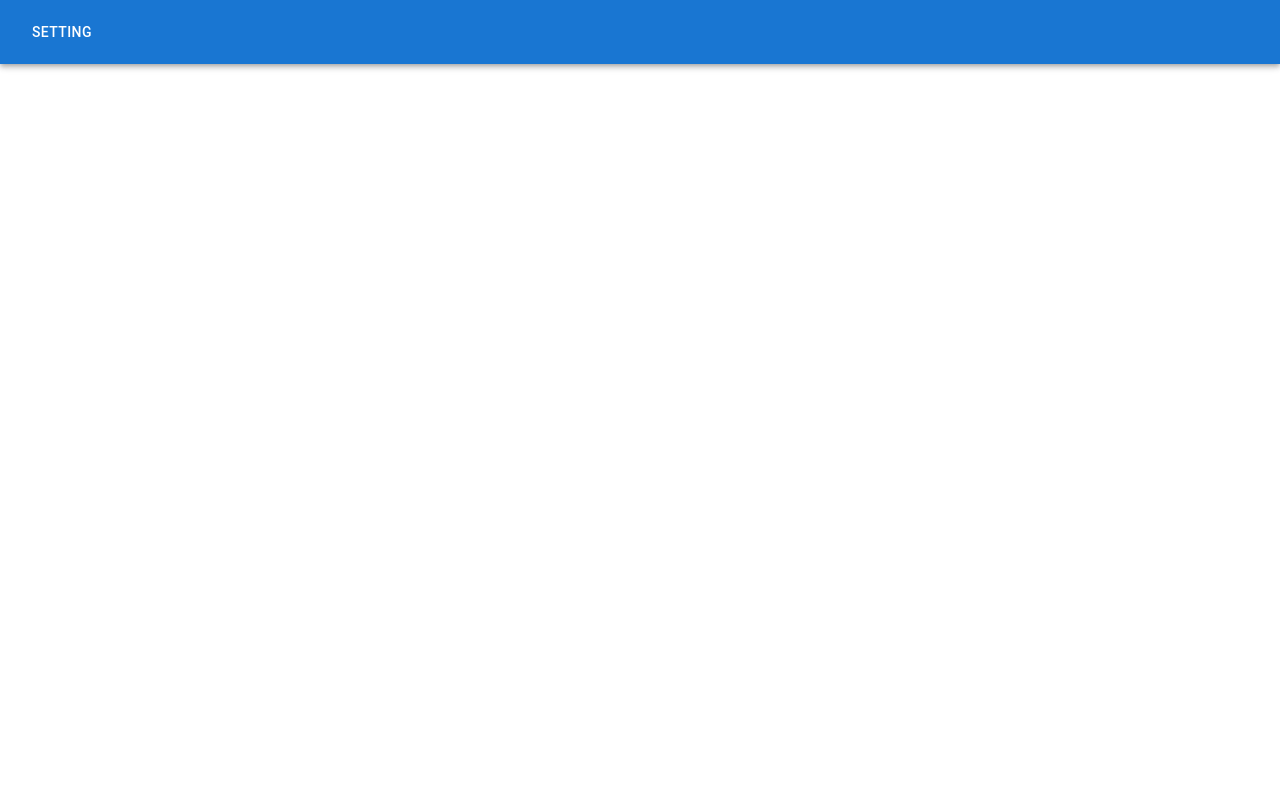
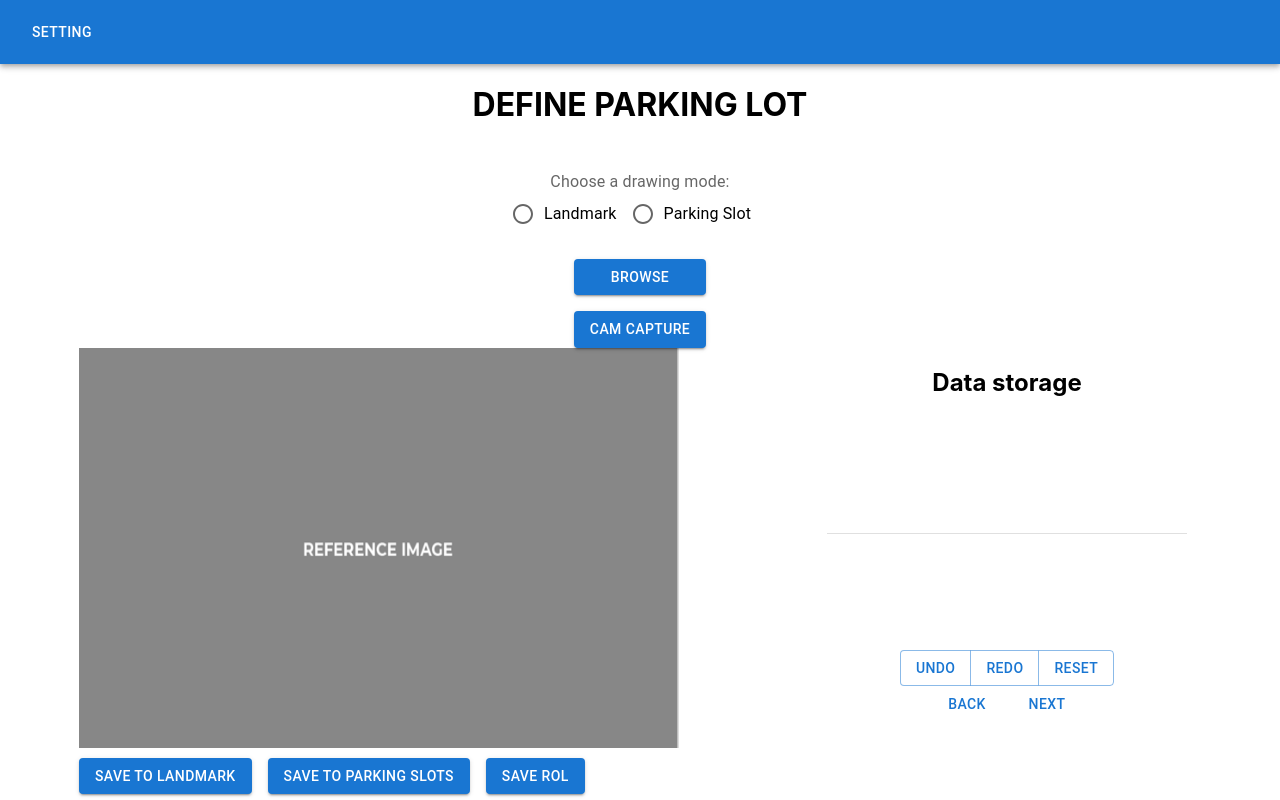
Before and after one commit to hodiepanh/parking-lot-app, a React (Create React App) app: page /calib/1 in a window 1280 px wide. Built offline with nearby package versions, Linux system fonts and the light colour scheme.

Commit message:
db update

```diff
--- a/data/db.json
+++ b/data/db.json
@@ -1,32 +1,69 @@
 {
   "parkinglots": [
     {
+      "title": "Parking Lot A",
+      "id": 1,
+      "landmark": [
+        {
           "id": 0,
-      "title": "Parking Lot A"
+          "x1": 322,
+          "y1": 41,
+          "x2": 402,
+          "y2": 107
         },
         {
           "id": 1,
-      "title": "Parking Lot B"
+          "x1": 311,
+          "y1": 102,
+          "x2": 423,
+          "y2": 149
+        }
+      ],
+      "slot": [
+        {
+          "id": 0,
+          "x1": 326,
+          "y1": 267,
+          "x2": 427,
+          "y2": 344
         },
         {
-      "id": 2,
-      "title": "Parking Lot C"
+          "id": 1,
+          "x1": 143,
+          "y1": 274,
+          "x2": 214,
+          "y2": 318
+        }
+      ],
+      "standard": ""
     },
     {
-      "id": 3,
-      "title": "Parking Lot D"
+      "title": "Parking Lot B",
+      "id": 2,
+      "landmark": [],
+      "slot": [],
+      "standard": ""
     },
     {
-      "title": "sskdhks",
-      "id": 4
+      "title": "Parking Lot C",
+      "id": 3,
+      "landmark": [],
+      "slot": [],
+      "standard": ""
     },
     {
-      "title": "ghjfj",
-      "id": 5
+      "title": "Parking Lot D",
+      "id": 4,
+      "landmark": [],
+      "slot": [],
+      "standard": ""
     },
     {
-      "title": "new parking lot",
-      "id": 6
+      "title": "Parking Lot E",
+      "id": 5,
+      "landmark": [],
+      "slot": [],
+      "standard": ""
     }
   ]
 }
--- a/package.json
+++ b/package.json
@@ -11,6 +11,8 @@
     "@testing-library/react": "^13.4.0",
     "@testing-library/user-event": "^13.5.0",
     "axios": "^1.1.3",
+    "list-files": "^1.1.4",
+    "list-react-files": "^0.2.0",
     "react": "^17.0.2",
     "react-dom": "^17.0.2",
     "react-redux": "^8.0.4",
--- a/src/App.js
+++ b/src/App.js
@@ -23,7 +23,7 @@ function App() {
             <Route exact path="/reference">
               <Reference />
             </Route>
-            <Route exact path="/calib">
+            <Route exact path="/calib/:id">
               <Calib />
             </Route>
             <Route exact path="/result">
--- a/src/components/ultilites/AutoOrAdjustDialog.js
+++ b/src/components/ultilites/AutoOrAdjustDialog.js
@@ -55,6 +55,10 @@ export default function AutoOrAdjustDialog({ open, setOpen }) {
     setChosenLot(event.target.value);
   };
 
+  const toCalib = (name) => {
+    history.push(`/calib/${name}`);
+  };
+
   return (
     <div>
       <Dialog open={open} onClose={handleClose}>
@@ -79,7 +83,7 @@ export default function AutoOrAdjustDialog({ open, setOpen }) {
           <Button onClick={handleClose}>Cancel</Button>
           <Button
             onClick={() => {
-              console.log(chosenLot);
+              toCalib(chosenLot);
             }}
           >
             Next
--- /dev/null
+++ b/src/components/ultilites/AvailableLotsList.js
@@ -0,0 +1,94 @@
+import React, { useEffect, useState } from "react";
+import Box from "@mui/material/Box";
+import List from "@mui/material/List";
+import ListItemButton from "@mui/material/ListItemButton";
+import ListItem from "@mui/material/ListItem";
+import ListItemText from "@mui/material/ListItemText";
+import Button from "@mui/material/Button";
+import { useDispatch, useSelector } from "react-redux";
+import {
+  deleteParkingLotRex,
+  getParkingLotRex,
+  setParkingLot,
+} from "../../redux/parkingLots";
+import { useHistory } from "react-router-dom";
+
+function AvailableLotsList({ lotsList, setLotsList }) {
+  const [selectedIndex, setSelectedIndex] = React.useState(1);
+  //const parkingList = useSelector((state) => state.parkingReducer.value);
+  const dispatch = useDispatch();
+  const history = useHistory();
+  //const [lotsList, setLotsList] = useState([]);
+  const handleListItemClick = (event, index) => {
+    setSelectedIndex(index);
+  };
+  //   useEffect(() => {
+  //     // parkingApi.getParkingLot().then((res) => {
+  //     //   setParkingListdb(res.data);
+  //     //   dispatch(setParkingLot(res.data));
+  //     // });
+  //     dispatch(getParkingLotRex())
+  //       .unwrap()
+  //       .then((res) => {
+  //         setLotsList(res);
+  //         //console.log(res);
+  //       });
+  //   }, [parkingList]);
+
+  const removeLot = (index) => {
+    //console.log(index);
+    const newList = lotsList.filter((item) => item.id !== index);
+    setLotsList(newList);
+    dispatch(deleteParkingLotRex(index));
+  };
+
+  const runAuto = (data) => {
+    console.log(data.title);
+    history.push("/result");
+  };
+  const adjust = (data) => {
+    console.log(data.title);
+    history.push(`/calib/${data.id}`);
+  };
+
+  const lotsMap = lotsList.map((data) => (
+    <ListItem key={data.id} disablePadding>
+      <ListItemButton>
+        <ListItemText primary={data.title} />
+        <Button
+          onClick={() => {
+            removeLot(data.id);
+          }}
+        >
+          Clear
+        </Button>
+        <Button
+          onClick={() => {
+            runAuto(data);
+          }}
+        >
+          Run Auto
+        </Button>
+        <Button
+          onClick={() => {
+            adjust(data);
+          }}
+        >
+          Adjust
+        </Button>
+      </ListItemButton>
+    </ListItem>
+  ));
+
+  return (
+    <div>
+      <Box sx={{ width: "100%", maxWidth: 360, bgcolor: "background.paper" }}>
+        <List component="nav" aria-label="secondary mailbox folder">
+          {lotsMap}
+        </List>
+      </Box>
+    </div>
+  );
+}
+
+export default AvailableLotsList;
--- a/src/components/ultilites/DefineDialog.js
+++ b/src/components/ultilites/DefineDialog.js
@@ -47,7 +47,7 @@ export default function DefineDialog({ open, setOpen }) {
       .unwrap()
       .then((res) => {
         //dispatch(addParkingLot(res));
-        console.log(res);
+        //console.log(res);
       });
     // parkingApi.addParkingLot(name);
     setDefinedStatus("success");
--- /dev/null
+++ b/src/components/ultilites/DrawMode.js
@@ -0,0 +1,47 @@
+import React from "react";
+import Radio from "@mui/material/Radio";
+import RadioGroup from "@mui/material/RadioGroup";
+import FormControlLabel from "@mui/material/FormControlLabel";
+import FormControl from "@mui/material/FormControl";
+import FormHelperText from "@mui/material/FormHelperText";
+import FormLabel from "@mui/material/FormLabel";
+import Button from "@mui/material/Button";
+
+function DrawMode({ mode, setMode }) {
+  //   const [value, setValue] = React.useState("");
+
+  const handleRadioChange = (event) => {
+    setMode(event.target.value);
+    //console.log(event.target.value);
+  };
+
+  return (
+    <div>
+      <form>
+        <FormControl sx={{ m: 3 }} variant="standard">
+          <FormLabel id="demo-error-radios">Choose a drawing mode:</FormLabel>
+          <RadioGroup
+            row
+            aria-labelledby="demo-error-radios"
+            name="quiz"
+            value={mode}
+            onChange={handleRadioChange}
+          >
+            <FormControlLabel
+              value="landmark"
+              control={<Radio />}
+              label="Landmark"
+            />
+            <FormControlLabel
+              value="slot"
+              control={<Radio />}
+              label="Parking Slot"
+            />
+          </RadioGroup>
+        </FormControl>
+      </form>
+    </div>
+  );
+}
+
+export default DrawMode;
--- a/src/pages/Calib.js
+++ b/src/pages/Calib.js
@@ -10,16 +10,23 @@ import ListItemIcon from "@mui/material/ListItemIcon";
 import ListItemText from "@mui/material/ListItemText";
 import Divider from "@mui/material/Divider";
 import "../style/Calib.css";
-import { useHistory } from "react-router-dom";
+import { useHistory, useParams } from "react-router-dom";
 import default_image from "../assets/default_image.png";
 import test_image from "../assets/Parking Lots/Sample lot/lmTst_0.jpg";
 import { useSelector, useDispatch } from "react-redux";
-import { setReferenceImage } from "../redux/parkingLots";
+import {
+  editLandmarkRex,
+  editSlotRex,
+  searchParkingLotRex,
+  setReferenceImage,
+} from "../redux/parkingLots";
+import DrawMode from "../components/ultilites/DrawMode";
 
 function Calib() {
   const [reference, setReference] = useState(false);
   const [drawing, setDrawing] = useState(false);
   const [image, setImage] = useState([]);
+  const [mode, setMode] = useState("");
 
   const [rect, setRect] = useState([]);
   const canvasRef = useRef(null);
@@ -30,9 +37,11 @@ function Calib() {
   const startX = useRef(null);
   const startY = useRef(null);
 
-  const [dataList, setDataList] = useState([]);
+  const [landmarkList, setLandmarkList] = useState([]);
+  const [parkingslotList, setParkingSlotList] = useState([]);
 
   const history = useHistory();
+  const { id } = useParams();
   const standardImage = useSelector(
     (state) => state.parkingReducer.standardImage
   );
@@ -43,10 +52,6 @@ function Calib() {
   const dispatch = useDispatch();
 
   useEffect(() => {
-    const img = new Image(); // Create new img element
-    img.src =
-      "https://images.unsplash.com/photo-1512917774080-9991f1c4c750?auto=format&w=350&dpr=2"; // Set source path
-
     const canvas = canvasRef.current;
     const context = canvas.getContext("2d");
     contextRef.current = context;
@@ -62,7 +67,8 @@ function Calib() {
     //   context.drawImage(img, 0, 0);
     // };
     //console.log(canvasOffset);
-  });
+    //console.log(mode);
+  }, [mode]);
 
   //useEffect if want to clear temp cache
 
@@ -145,17 +151,31 @@ function Calib() {
       rectWidth,
       rectHeight
     );
-
-    setDataList((prevState) => [
+    if (mode == "landmark") {
+      setLandmarkList((prevState) => [
         ...prevState,
         {
-        id: dataList.length,
+          id: landmarkList.length,
           x1: Math.round(startX.current),
           y1: Math.round(startY.current),
           x2: Math.round(startX.current + rectWidth),
           y2: Math.round(startY.current + rectHeight),
         },
       ]);
+    }
+    if (mode == "slot") {
+      setParkingSlotList((prevState) => [
+        ...prevState,
+        {
+          id: parkingslotList.length,
+          x1: Math.round(startX.current),
+          y1: Math.round(startY.current),
+          x2: Math.round(startX.current + rectWidth),
+          y2: Math.round(startY.current + rectHeight),
+        },
+      ]);
+    }
+
     setDrawing(false);
   };
 
@@ -169,10 +189,10 @@ function Calib() {
     //window.location.reload(false);
   };
 
-  const removeData = (index) => {
-    const removeRect = dataList.filter((item) => item.id == index);
-    const newList = dataList.filter((item) => item.id !== index);
-    setDataList(newList);
+  const removeLandmarkData = (index) => {
+    const removeRect = landmarkList.filter((item) => item.id == index);
+    const newList = landmarkList.filter((item) => item.id !== index);
+    setLandmarkList(newList);
     //console.log(removeRect[0].x1);
 
     contextRef.current.clearRect(
@@ -183,7 +203,21 @@ function Calib() {
     );
   };
 
-  const dataMap = dataList.map((data) => (
+  const removeSlotData = (index) => {
+    const removeRect = parkingslotList.filter((item) => item.id == index);
+    const newList = parkingslotList.filter((item) => item.id !== index);
+    setParkingSlotList(newList);
+    //console.log(removeRect[0].x1);
+
+    contextRef.current.clearRect(
+      removeRect[0].x1 - 1,
+      removeRect[0].y1 - 1,
+      removeRect[0].x2 - removeRect[0].x1 + 2,
+      removeRect[0].y2 - removeRect[0].y1 + 2
+    );
+  };
+
+  const landmarkMap = landmarkList.map((data) => (
     <ListItem key={data.id} disablePadding>
       <ListItemButton>
         <ListItemText
@@ -191,7 +225,7 @@ function Calib() {
         />
         <Button
           onClick={() => {
-            removeData(data.id);
+            removeLandmarkData(data.id);
           }}
         >
           Clear
@@ -200,9 +234,40 @@ function Calib() {
     </ListItem>
   ));
 
+  const parkingslotMap = parkingslotList.map((data) => (
+    <ListItem key={data.id} disablePadding>
+      <ListItemButton>
+        <ListItemText
+          primary={`${data.x1}, ${data.y1}, ${data.x2}, ${data.y2}`}
+        />
+        <Button
+          onClick={() => {
+            removeSlotData(data.id);
+          }}
+        >
+          Clear
+        </Button>
+      </ListItemButton>
+    </ListItem>
+  ));
+
+  const saveLandmark = () => {
+    //console.log(id);
+    //console.log(landmarkList);
+    dispatch(editLandmarkRex({ id, landmarkList }));
+  };
+
+  const saveSlot = () => {
+    //console.log(id);
+    //console.log(landmarkList);
+    dispatch(editSlotRex({ id, parkingslotList }));
+  };
+
   return (
     <div className="view">
       <h1>DEFINE PARKING LOT</h1>
+      {/* <h2>{id}</h2> */}
+      <DrawMode mode={mode} setMode={setMode} />
       <div className="button-wrapper">
         <Stack spacing={2} direction="column">
           <Button
@@ -222,7 +287,9 @@ function Calib() {
           {/* {file.name} */}
           {/* <strong>Uploaded Files:</strong>{" "}
             {file.map((x) => x.name).join(", ")} */}
-          <Button variant="contained">Cam Capture</Button>
+          <Button variant="contained" onClick={() => {}}>
+            Cam Capture
+          </Button>
         </Stack>
       </div>
       <div className="layout">
@@ -252,8 +319,12 @@ function Calib() {
           ></canvas>
           <div>
             <Stack spacing={2} direction="row">
-              <Button variant="contained">Save to Landmark</Button>
-              <Button variant="contained">Save to Parking Slots</Button>
+              <Button variant="contained" onClick={saveLandmark}>
+                Save to Landmark
+              </Button>
+              <Button variant="contained" onClick={saveSlot}>
+                Save to Parking Slots
+              </Button>
               <Button variant="contained">Save Rol</Button>
             </Stack>
           </div>
@@ -272,11 +343,21 @@ function Calib() {
               <List
                 sx={{
                   width: "100%",
-                  height: 200,
+                  height: 100,
                   overflowY: "scroll",
                 }}
               >
-                {dataMap}
+                {landmarkMap}
+              </List>
+              <Divider />
+              <List
+                sx={{
+                  width: "100%",
+                  height: 100,
+                  overflowY: "scroll",
+                }}
+              >
+                {parkingslotMap}
               </List>
             </nav>
             <ButtonGroup variant="outlined" aria-label="outlined button group">
--- a/src/pages/Home.js
+++ b/src/pages/Home.js
@@ -5,9 +5,11 @@ import "../style/Home.css";
 import { useHistory } from "react-router-dom";
 import MenuItem from "@mui/material/MenuItem";
 import { useSelector, useDispatch } from "react-redux";
-import { addParkingLot } from "../redux/parkingLots";
+import { addParkingLot, getParkingLotRex } from "../redux/parkingLots";
 import DefineDialog from "../components/ultilites/DefineDialog";
 import AutoOrAdjustDialog from "../components/ultilites/AutoOrAdjustDialog";
+import listReactFiles from "list-react-files";
+import AvailableLotsList from "../components/ultilites/AvailableLotsList";
 
 function Home() {
   const [openDefine, setOpenDefine] = React.useState(false);
@@ -16,6 +18,7 @@ function Home() {
 
   const history = useHistory();
   const parkingList = useSelector((state) => state.parkingReducer.value);
+  const [lotsList, setLotsList] = useState(parkingList);
   const dispatch = useDispatch();
 
   const handleCloseDefine = () => {
@@ -46,35 +49,45 @@ function Home() {
     window.location.reload(false);
   };
 
+  const test = () => {};
+
   useEffect(() => {
     //console.log(parkingList);
     //dispatch(getParkingLot());
-  });
+    dispatch(getParkingLotRex())
+      .unwrap()
+      .then((res) => {
+        setLotsList(res);
+        //console.log(res);
+      });
+  }, [parkingList]);
 
   return (
     <div>
       <h1>WELCOME TO IMAGE CALIBRATION</h1>
       <h2>Select Functions</h2>
+      {/* <Button onClick={test}>Test</Button> */}
       <div className="button-wrapper">
         <Stack spacing={2} direction="column">
           <Button onClick={handleToggleDefine} variant="contained">
             Define New Parking Lot
           </Button>
-          <Button onClick={handleToggleAuto} variant="contained">
+          {/* <Button onClick={handleToggleAuto} variant="contained">
             Process Parking Lot Auto
           </Button>
           <Button onClick={handleToggleAdjust} variant="contained">
             Adjust Parking Lot
-          </Button>
+          </Button> */}
+          <AvailableLotsList lotsList={lotsList} setLotsList={setLotsList} />
         </Stack>
       </div>
       <DefineDialog open={openDefine} setOpen={setOpenDefine} />
-      <AutoOrAdjustDialog open={openAuto} setOpen={setOpenAuto} mode="auto" />
+      {/* <AutoOrAdjustDialog open={openAuto} setOpen={setOpenAuto} mode="auto" />
       <AutoOrAdjustDialog
         open={openAdjust}
         setOpen={setOpenAdjust}
         mode="adjust"
-      />
+      /> */}
     </div>
   );
 }
```
Also changed, not shown: src/api/parkingDataApi.js (+7 -2 lines), src/redux/parkingLots.js (+64 -0 lines), 1 other file (tests, documents, lock files or other folders). Lines whose indentation alone changed are shown as unchanged.
